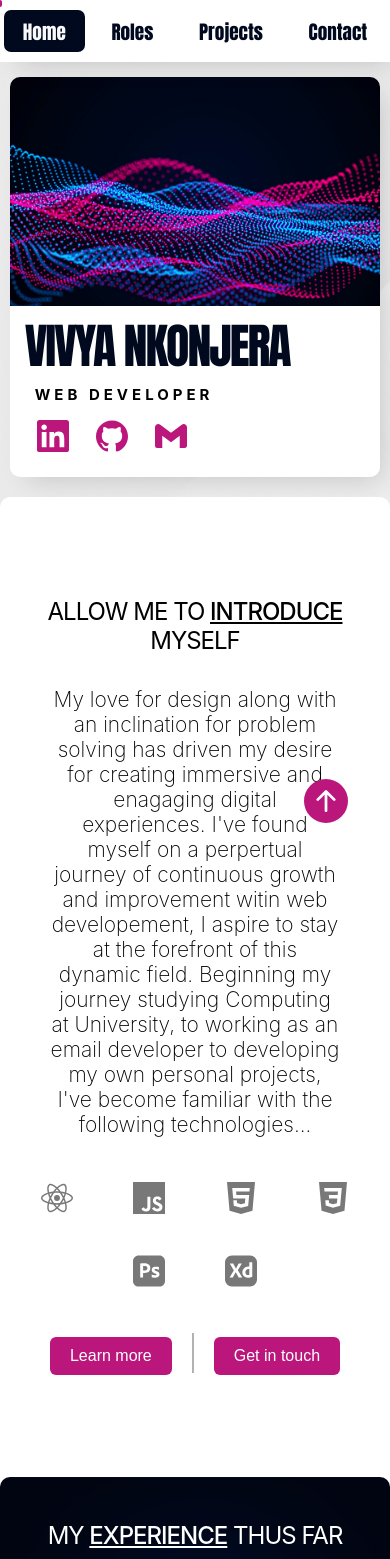
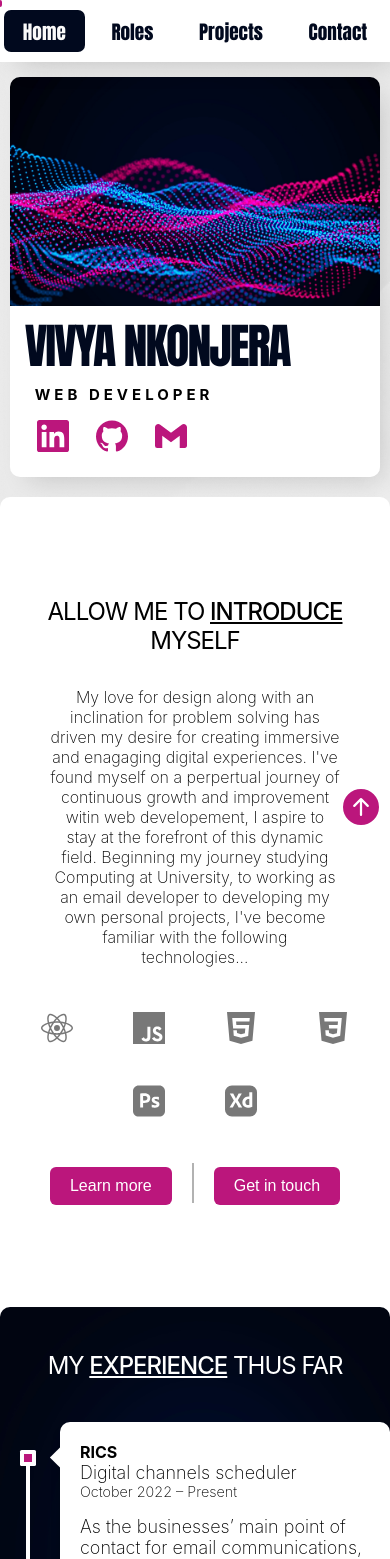
Before and after one commit to vivyankonjera/my-portfolio, a React (Create React App) app: page / in a window 390 px wide. Shown: the top 1559 px of the page. Built offline with nearby package versions, Linux system fonts and the light colour scheme.

Commit message:
deployed portfolio

```diff
--- a/src/App.css
+++ b/src/App.css
@@ -171,6 +171,11 @@ button,
         text-decoration: none;
         font-family: impact;
     }
+
+    #scrollTopBtn {
+        right: -7px;
+        font-size: 36px;
+    }
 }
 
 @media screen and (max-width: 458px) {
--- a/src/styles/contact.css
+++ b/src/styles/contact.css
@@ -1,6 +1,4 @@
-
-
-#contact{
+#contact {
     width: 100%;
     height: 250px;
     margin-top: 64px;
@@ -11,15 +9,22 @@
     color: white;
 }
 
-#contactFollowUp{
+#contactFollowUp {
     margin: 32px 0;
     font-weight: 100;
 }
 
-.contactIcon{
+.contactIcon {
     font-size: 44px;
 }
 
-.contactIcon:hover{
+.contactIcon:hover {
     color: white;
 }
+
+@media screen and (max-width: 970px) {
+    #contactFollowUp {
+        font-size: 1rem;
+        margin: 35px 22px;
+    }
+}
--- a/src/styles/intro.css
+++ b/src/styles/intro.css
@@ -176,6 +176,10 @@
     #aboutPrompt {
         margin: 128px 13px 0;
     }
+
+    #aboutText {
+        font-size: 1rem;
+    }
 }
 
 @media screen and (max-width: 458px) {
```
Also changed, not shown: 12 other files (tests, documents, lock files or other folders).
